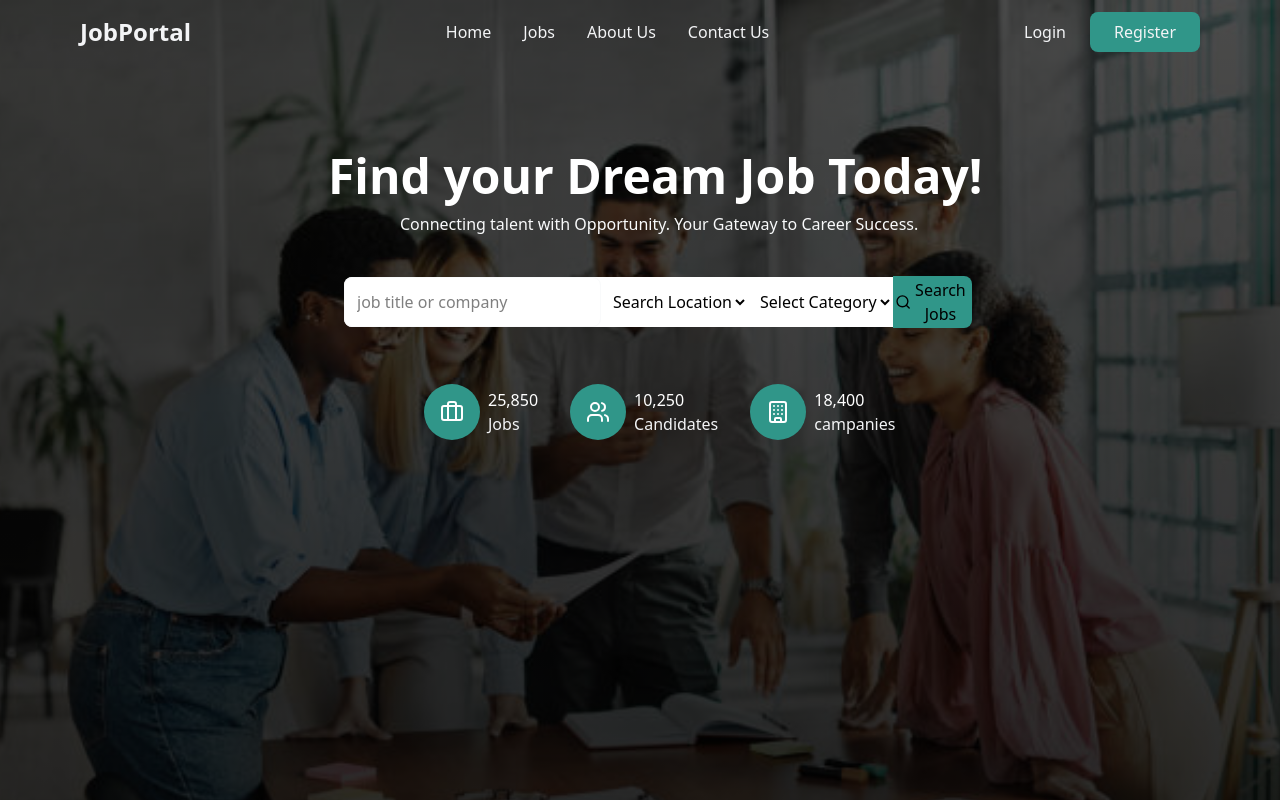
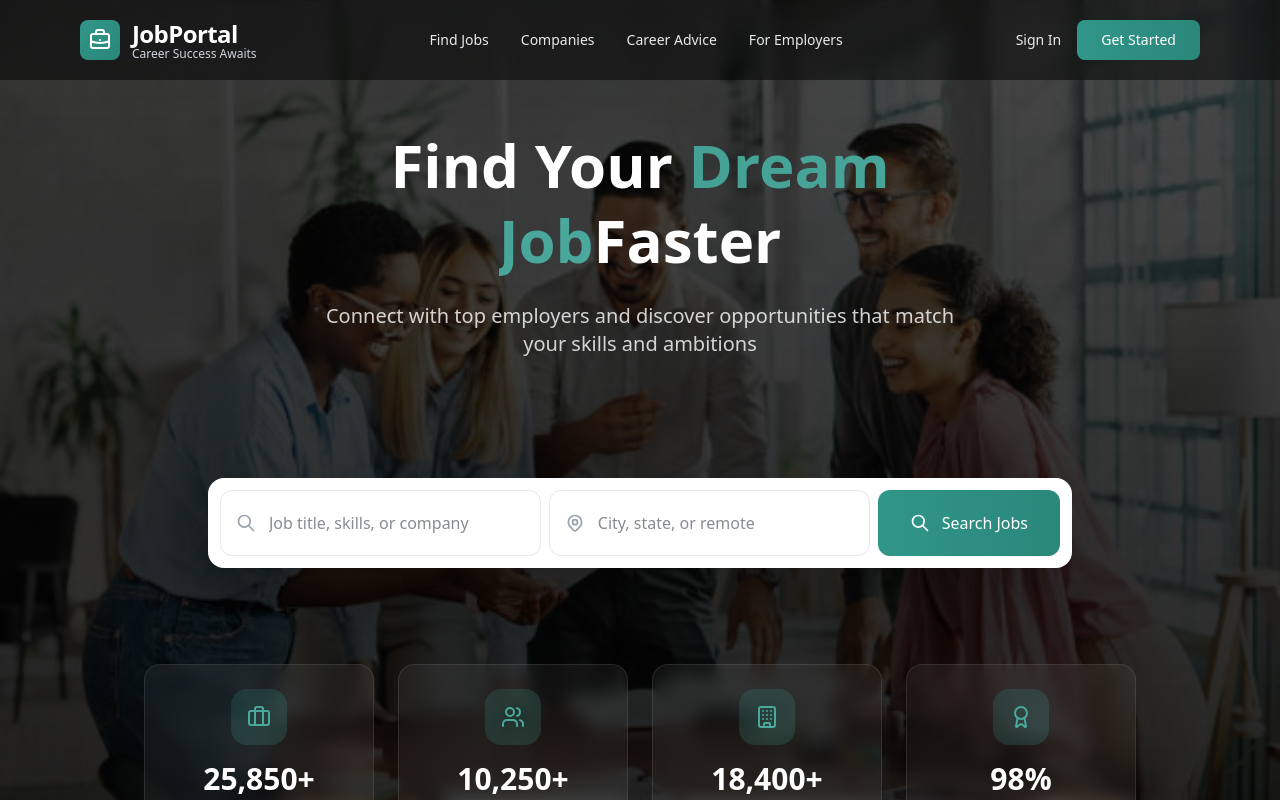
Before and after one commit to thomas1y/AfroMuya, a Next.js app: page / in a window 1280 px wide. Shown: the top 800 px of the page. Built offline with nearby package versions, Linux system fonts and the light colour scheme.

Commit message:
adding job listing page

```diff
--- a/src/app/jobs/page.js
+++ b/src/app/jobs/page.js
@@ -0,0 +1,90 @@
+import JobFilters from '@/components/jobs/JobFilters'
+
+export default function JobsPage() {
+  return (
+    <main>
+      {/* === PAGE HEADER WITH SEARCH BAR === */}
+      <div className="bg-white border-b border-gray-200">
+        <div className="max-w-[1296px] mx-auto px-4 md:px-8 lg:px-12 xl:px-20 py-8">
+
+          {/* Title and Subtitle */}
+          <div className="text-center mb-8">
+            <h1 className="text-3xl font-bold text-gray-900">
+              Find Your Dream Job
+            </h1>
+            <p className="text-gray-600 mt-2">
+              Browse thousands of job opportunities
+            </p>
+          </div>
+
+          {/* Search Bar */}
+          <div className="max-w-3xl mx-auto mb-8">
+            <div className="relative">
+              <div className="absolute left-4 top-1/2 transform -translate-y-1/2 text-gray-400">
+                <svg className="w-5 h-5" fill="none" stroke="currentColor" viewBox="0 0 24 24">
+                  <path strokeLinecap="round" strokeLinejoin="round" strokeWidth={2} d="M21 21l-6-6m2-5a7 7 0 11-14 0 7 7 0 0114 0z" />
+                </svg>
+              </div>
+              <input
+                type="text"
+                placeholder="Search jobs, companies, or keywords"
+                className="w-full pl-12 pr-4 py-4 border border-gray-300 rounded-xl focus:outline-none focus:ring-2 focus:ring-[#309689] focus:border-transparent text-gray-900"
+              />
+              <div className="absolute right-3 top-1/2 transform -translate-y-1/2">
+                <button className="bg-[#309689] text-white px-6 py-2 rounded-lg hover:bg-[#2a877a] transition-colors font-medium">
+                  Search
+                </button>
+              </div>
+            </div>
+
+            {/* Popular Searches */}
+            <div className="mt-4 flex flex-wrap gap-2 justify-center">
+              <span className="text-sm text-gray-500">Popular:</span>
+              {['Remote Developer', 'UX Designer', 'Project Manager', 'Data Scientist', 'Marketing'].map((tag, index) => (
+                <button
+                  key={index}
+                  className="text-sm text-gray-700 hover:text-[#309689] bg-gray-100 hover:bg-gray-200 px-3 py-1.5 rounded-lg transition-colors"
+                >
+                  {tag}
+                </button>
+              ))}
+            </div>
+          </div>
+
+          {/* Results Count */}
+          <div className="text-center">
+            <div className="text-sm text-gray-500 inline-block bg-gray-100 px-4 py-2 rounded-lg">
+              Showing <span className="font-semibold text-gray-900">1,245</span> results
+            </div>
+          </div>
+
+        </div>
+      </div>
+      {/* === END PAGE HEADER === */}
+
+      {/* Main Content Area */}
+      <div className="bg-gray-50 min-h-screen">
+        <div className="max-w-[1296px] mx-auto px-4 md:px-8 lg:px-12 xl:px-20 py-8">
+          <div className="flex flex-col lg:flex-row gap-8">
+
+            {/* Left Column - Filters Sidebar */}
+            <div className="lg:w-1/4">
+              <div id="filters-sidebar">
+                  <JobFilters />
+              </div>
+            </div>
+
+            {/* Right Column - Job Listings */}
+            <div className="lg:w-3/4">
+              <div id="job-listings">
+                {/* Job cards will go here - Later step */}
+              </div>
+            </div>
+
+          </div>
+        </div>
+      </div>
+
+    </main>
+  )
+}
--- a/src/app/layout.js
+++ b/src/app/layout.js
@@ -1,4 +1,4 @@
-//import Navbar from '@/components/layout/Navbar'
+import Navbar from '@/components/layout/Navbar'
 import Footer from '@/components/layout/Footer'
 //import { Children } from 'react'
 import './globals.css'
@@ -6,7 +6,7 @@ const Rootlayout = ({children}) => {
   return (
     <html lang='en'>
         <body>
-
+          <Navbar/>
           {children}
           <Footer />
         </body>
--- a/src/app/page.js
+++ b/src/app/page.js
@@ -1,4 +1,4 @@
-import Navbar from '@/components/layout/Navbar'
+//import Navbar from '@/components/layout/Navbar'
 import HeroSection from '@/components/home/HeroSection'
 import CampanyLogos from '@/components/home/CampanyLogos'
 import FeaturedJobs from '@/components/home/FeaturedJobs'
@@ -18,10 +18,7 @@ export default function Home() {
           backgroundImage: `linear-gradient(rgba(0, 0, 0, 0.7), rgba(0, 0, 0, 0.85)), url('/images/hero-bg.jpg')`
         }}
       >
-        {/* Navbar (will have the background behind it) */}
-        <div className="navbar-area">
-          <Navbar />
-        </div>
+
 
         {/* Hero Section (will have the background behind it) */}
         <div className="hero-area min-h-screen">
--- a/src/components/home/HeroContent.js
+++ b/src/components/home/HeroContent.js
@@ -3,23 +3,22 @@ import HeroStats from './HeroStats'
 
 const HeroContent = () => {
   return (
-    <div className='text-white items-center'>
-       <div className='mb-10 items-center mt-18 ml-82'>
-          <h1 className='text-5xl font-bold items-center mb-3'>
-            Find your Dream Job Today!
+    <div className="text-white pt-12 md:pt-20 pb-16">
+      <div className="max-w-[1296px] mx-auto px-4 md:px-8 lg:px-12 xl:px-20">
+
+        {/* Main Heading - More Impactful */}
+        <div className="max-w-3xl mx-auto text-center mb-2 py-12">
+          <h1 className="text-4xl md:text-5xl lg:text-6xl font-bold mb-6 leading-tight">
+            Find Your
+            <span className="bg-gradient-to-r from-[#44a095] to-[#4aa89d] bg-clip-text text-transparent"> Dream Job</span>
+            Faster
           </h1>
-          <p className='text-gray-50 ml-18'>
-            Connecting talent with Opportunity. Your Gateway to Career Success.
+          <p className="text-lg md:text-xl text-white/80 max-w-2xl mx-auto">
+            Connect with top employers and discover opportunities that match your skills and ambitions
           </p>
-       </div>
+        </div>
 
-       <div>
-        <HeroSearch />
-       </div>
-
-       <div>
-         <HeroStats />
-       </div>
+      </div>
     </div>
   )
 }
--- a/src/components/home/HeroSearch.js
+++ b/src/components/home/HeroSearch.js
@@ -1,51 +1,52 @@
-import { Search } from 'lucide-react'
-
 const HeroSearch = () => {
   return (
-    <div className='text-black w-full justify-center ml-86'>
-        <div className='w-full max-w-[580px] rounded-lg' >
-             <form className='rounded-lg'>
-                <div className=' flex flex-col md:flex-row items-center'>
-                      <div className= 'flex items-center bg-white gap-2 rounded-l-lg'>
-                          <div className='flex-1 w-full '>
-                            <input
-                            type='text'
-                            placeholder='job title or company'
-                            className='p-3 rounded-lg border border-gray-50'
-                            />
-                          </div>
+    <div className="max-w-4xl mx-auto px-4">
+      {/* Search Container - Elevated Design */}
+      <div className="bg-white rounded-2xl shadow-2xl p-1 md:p-3">
+        <div className="flex flex-col md:flex-row gap-2">
 
-                    <div className=''>
-                        <select>
-                            <option value=''>Search Location</option>
-                            <option value='remote'> Remote</option>
-                            <option value='onsite'>Onsite</option>
-                            <option value='hybrid'> Hybrid</option>
-                        </select>
+          {/* Job Title Search */}
+          <div className="flex-1 relative">
+            <div className="absolute left-4 top-1/2 transform -translate-y-1/2 text-gray-400">
+              <svg className="w-5 h-5" fill="none" stroke="currentColor" viewBox="0 0 24 24">
+                <path strokeLinecap="round" strokeLinejoin="round" strokeWidth={2} d="M21 21l-6-6m2-5a7 7 0 11-14 0 7 7 0 0114 0z" />
+              </svg>
+            </div>
+            <input
+              type="text"
+              placeholder="Job title, skills, or company"
+              className="w-full pl-12 pr-4 py-4 md:py-5 text-gray-900 rounded-xl border border-gray-200 focus:outline-none focus:ring-2 focus:ring-[#309689]/30 focus:border-[#309689]"
+            />
+          </div>
 
-                   </div>
+          {/* Location */}
+          <div className="flex-1 relative">
+            <div className="absolute left-4 top-1/2 transform -translate-y-1/2 text-gray-400">
+              <svg className="w-5 h-5" fill="none" stroke="currentColor" viewBox="0 0 24 24">
+                <path strokeLinecap="round" strokeLinejoin="round" strokeWidth={2} d="M17.657 16.657L13.414 20.9a1.998 1.998 0 01-2.827 0l-4.244-4.243a8 8 0 1111.314 0z" />
+                <path strokeLinecap="round" strokeLinejoin="round" strokeWidth={2} d="M15 11a3 3 0 11-6 0 3 3 0 016 0z" />
+              </svg>
+            </div>
+            <input
+              type="text"
+              placeholder="City, state, or remote"
+              className="w-full pl-12 pr-4 py-4 md:py-5 text-gray-900 rounded-xl border border-gray-200 focus:outline-none focus:ring-2 focus:ring-[#309689]/30 focus:border-[#309689]"
+            />
+          </div>
 
-                  <div>
-                        <select>
-                            <option value=''>Select Category</option>
-                            <option value='tech'> Technology</option>
-                            <option value='finanace'>Finance</option>
-                            <option value='healthcare'> Healthcare</option>
-                        </select>
-                 </div>
-                      </div>
+          {/* Search Button */}
+          <button className="bg-gradient-to-r from-[#309689] to-[#2a877a] text-white px-8 py-4 md:py-5 rounded-xl font-medium hover:opacity-90 transition-opacity flex items-center justify-center gap-3 whitespace-nowrap">
+            <svg className="w-5 h-5" fill="none" stroke="currentColor" viewBox="0 0 24 24">
+              <path strokeLinecap="round" strokeLinejoin="round" strokeWidth={2} d="M21 21l-6-6m2-5a7 7 0 11-14 0 7 7 0 0114 0z" />
+            </svg>
+            Search Jobs
+          </button>
 
-            <button
-            type='submit'
-            className='flex items-center p-0.5 bg-primary rounded-r-lg'>
-                <Search />
-                <span>Search Jobs</span>
-            </button>
-                </div>
-
-           </form>
         </div>
 
+
+
+      </div>
     </div>
   )
 }
--- a/src/components/home/HeroSection.js
+++ b/src/components/home/HeroSection.js
@@ -1,15 +1,16 @@
 import HeroContent from './HeroContent'
-//import CampanyLogos from './CampanyLogos'
+import HeroSearch from './HeroSearch'
+import HeroStats from './HeroStats'
 
 const HeroSection = () => {
   return (
     <section>
-         <div>
-           <HeroContent />
-
-         </div>
+      <div className="max-w-[1296px] mx-auto">
+        <HeroContent />
+        <HeroSearch />
+        <HeroStats />
+      </div>
     </section>
-
   )
 }
 
--- a/src/components/home/HeroStats.js
+++ b/src/components/home/HeroStats.js
@@ -1,40 +1,63 @@
-import { Briefcase, Users, Building } from 'lucide-react'
+import { Briefcase, Users, Building, Award } from 'lucide-react'
 
 const HeroStats = () => {
+  const stats = [
+    {
+      icon: <Briefcase className="w-6 h-6" />,
+      value: "25,850+",
+      label: "Live Jobs",
+      description: "Active opportunities"
+    },
+    {
+      icon: <Users className="w-6 h-6" />,
+      value: "10,250+",
+      label: "Candidates Hired",
+      description: "Career successes"
+    },
+    {
+      icon: <Building className="w-6 h-6" />,
+      value: "18,400+",
+      label: "Companies",
+      description: "Trusted employers"
+    },
+    {
+      icon: <Award className="w-6 h-6" />,
+      value: "98%",
+      label: "Satisfaction Rate",
+      description: "User satisfaction"
+    }
+  ]
+
   return (
-    <div className='mt-14 ml-106 flex flex-col md:flex-row gap-8'>
-        {/* Jobs Stat */}
-        <div className='flex items-center gap-2'>
-           <div className='bg-primary rounded-full p-4'>
-              <Briefcase />
-           </div>
-           <div>
-               <div>25,850</div>
-               <div className='text-gray-100'>Jobs</div>
-           </div>
-        </div>
+    <div className="max-w-5xl mx-auto px-4 mt-16 md:mt-24">
+      {/* Stats Grid */}
+      <div className="grid grid-cols-2 md:grid-cols-4 gap-6">
+        {stats.map((stat, index) => (
+          <div
+            key={index}
+            className="bg-white/5 backdrop-blur-sm border border-white/10 rounded-2xl p-6 text-center hover:bg-white/10 transition-colors group"
+          >
+            {/* Icon */}
+            <div className="w-14 h-14 mx-auto mb-4 rounded-2xl bg-gradient-to-br from-[#309689]/20 to-[#4aa89d]/20 flex items-center justify-center text-[#4aa89d] group-hover:from-[#309689]/30 group-hover:to-[#4aa89d]/30">
+              {stat.icon}
+            </div>
 
-         {/* Candidates Stat */}
-         <div className='flex items-center gap-2'>
-            <div className='bg-primary rounded-full p-4'>
-              <Users/>
-            </div>
-            <div>
-              <div>10,250</div>
-              <div className='text-gray-100'>Candidates</div>
-            </div>
-         </div>
+            {/* Value */}
+            <div className="text-3xl font-bold text-white mb-1">{stat.value}</div>
 
-         {/* Companies Stat */}
-         <div className='flex items-center gap-2'>
-           <div className='bg-primary rounded-full p-4'>
-             <Building />
-           </div>
-           <div>
-            <div>18,400</div>
-            <div className='text-gray-100'>campanies</div>
-           </div>
-         </div>
+            {/* Label */}
+            <div className="text-white font-medium mb-1">{stat.label}</div>
+
+            {/* Description */}
+            <div className="text-white/60 text-sm">{stat.description}</div>
+          </div>
+        ))}
+      </div>
+
+      {/* Trust Badge */}
+      <div className="text-center mt-10 pt-8 border-t border-white/10">
+        <p className="text-white/70 text-sm">Trusted by professionals at leading companies worldwide</p>
+      </div>
     </div>
   )
 }
--- a/src/components/jobs/JobFilters.js
+++ b/src/components/jobs/JobFilters.js
@@ -0,0 +1,23 @@
+import React from 'react'
+
+const JobFilters = () => {
+  return (
+    <div className='bg-white rounded-xl border border-gray-200 p-6'>
+         {/* Header */}
+         <div className='flex items-center justify-between mb-6'>
+            <h3 className='font-semibold text-lg text-gray-900'>
+               Filters
+            </h3>
+            <button className="text-sm text-[#309689] hover:text-[#2a877a] font-medium">Clear all</button>
+         </div>
+
+         {/* Job Type Filter */}
+         <div>
+
+         </div>
+
+    </div>
+  )
+}
+
+export default JobFilters
--- a/src/components/layout/Navbar.js
+++ b/src/components/layout/Navbar.js
@@ -1,28 +1,66 @@
+"use client"
+
+import { usePathname } from 'next/navigation'
+
 const Navbar = () => {
+  const pathname = usePathname()
+  const isHomePage = pathname === '/'
+
   return (
-    <nav className="h-20">
-      <div className="max-w-[1296px] mx-auto px-20 h-full"> {/* Added missing " */}
-        <div className="flex items-center justify-between py-3">
-          <div className="items-center">
+    <>
+      {/* Background wrapper - different per page */}
+      <div className={isHomePage ? 'absolute top-0 left-0 right-0 z-50' : 'bg-black'}>
+        <nav className={`h-20 ${isHomePage ? 'backdrop-blur-sm bg-black/50' : 'bg-black'}`}>
+          <div className="max-w-[1296px] mx-auto px-4 md:px-8 lg:px-12 xl:px-20 h-full">
+            <div className="flex items-center justify-between h-full">
 
-            <span className="text-2xl font-bold text-gray-100">JobPortal</span>
+              {/* Logo - Always white */}
+              <div className="flex items-center gap-3">
+                <div className="w-10 h-10 bg-gradient-to-br from-[#309689] to-[#2a877a] rounded-lg flex items-center justify-center">
+                  <svg className="w-6 h-6 text-white" fill="none" stroke="currentColor" viewBox="0 0 24 24">
+                    <path strokeLinecap="round" strokeLinejoin="round" strokeWidth={2} d="M21 13.255A23.931 23.931 0 0112 15c-3.183 0-6.22-.62-9-1.745M16 6V4a2 2 0 00-2-2h-4a2 2 0 00-2 2v2m4 6h.01M5 20h14a2 2 0 002-2V8a2 2 0 00-2-2H5a2 2 0 00-2 2v10a2 2 0 002 2z" />
+                  </svg>
+                </div>
+                <div>
+                  <span className="text-2xl font-bold text-white tracking-tight">JobPortal</span>
+                  <span className="text-xs text-gray-300 block -mt-1">Career Success Awaits</span>
+                </div>
               </div>
 
-          {/* Navigation Menu */}
-          <div className="flex items-center space-x-8">
-            <a href="/home" className="text-gray-100 hover:text-gray-200 font-medium text-base">Home</a>
-            <a href="/jobs" className="text-gray-100 hover:text-gray-200 font-medium text-base">Jobs</a>
-            <a href="/about us" className="text-gray-100 hover:text-gray-200 font-medium text-base">About Us</a>
-            <a href="/contact us" className="text-gray-100 hover:text-gray-200 font-medium text-base">Contact Us</a>
+              {/* Navigation - Always white */}
+              <div className="hidden md:flex items-center space-x-8">
+                <a href="/jobs" className="text-white/90 hover:text-white font-medium text-sm transition-colors">
+                  Find Jobs
+                </a>
+                <a href="/companies" className="text-white/90 hover:text-white font-medium text-sm transition-colors">
+                  Companies
+                </a>
+                <a href="/career-advice" className="text-white/90 hover:text-white font-medium text-sm transition-colors">
+                  Career Advice
+                </a>
+                <a href="/pricing" className="text-white/90 hover:text-white font-medium text-sm transition-colors">
+              For Employers
+            </a>
               </div>
 
-          <div className="flex items-center space-x-6">
-            <button className="text-gray-100 text-base font-medium">Login</button>
-            <button className='bg-primary text-gray-100 font-medium px-6 py-2 rounded-lg hover:bg-primary-dark'>Register</button>
+              {/* Auth Buttons */}
+              <div className="flex items-center gap-4">
+                <button className="text-white/90 hover:text-white font-medium text-sm hidden md:block">
+                  Sign In
+                </button>
+                <button className="bg-gradient-to-r from-[#309689] to-[#2a877a] text-white px-6 py-2.5 rounded-lg font-medium hover:opacity-90 transition-opacity text-sm">
+                  Get Started
+                </button>
               </div>
+
             </div>
           </div>
         </nav>
+      </div>
+
+      {/* Add padding on non-home pages to prevent content under navbar */}
+      {!isHomePage && <div className="h-20"></div>}
+    </>
   )
 }
 
```
Also changed, not shown: src/components/jobs/SortDropdown.js (added). Lines whose indentation alone changed are shown as unchanged.
